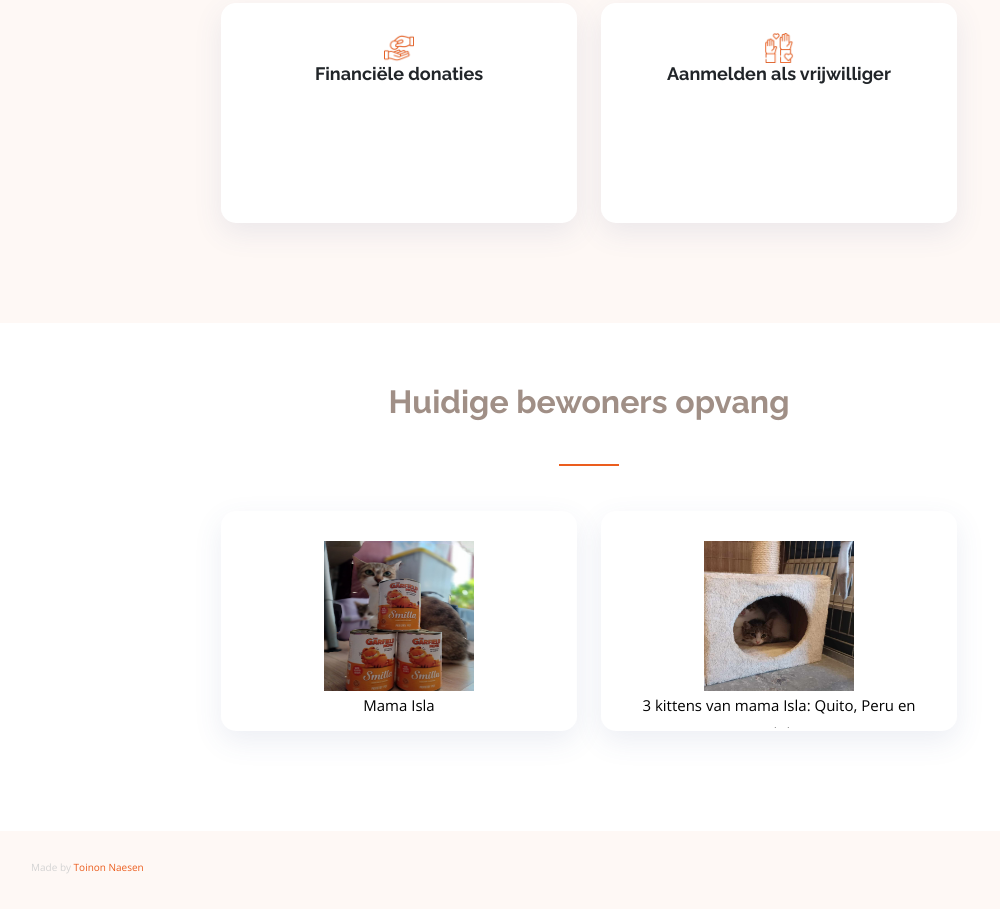
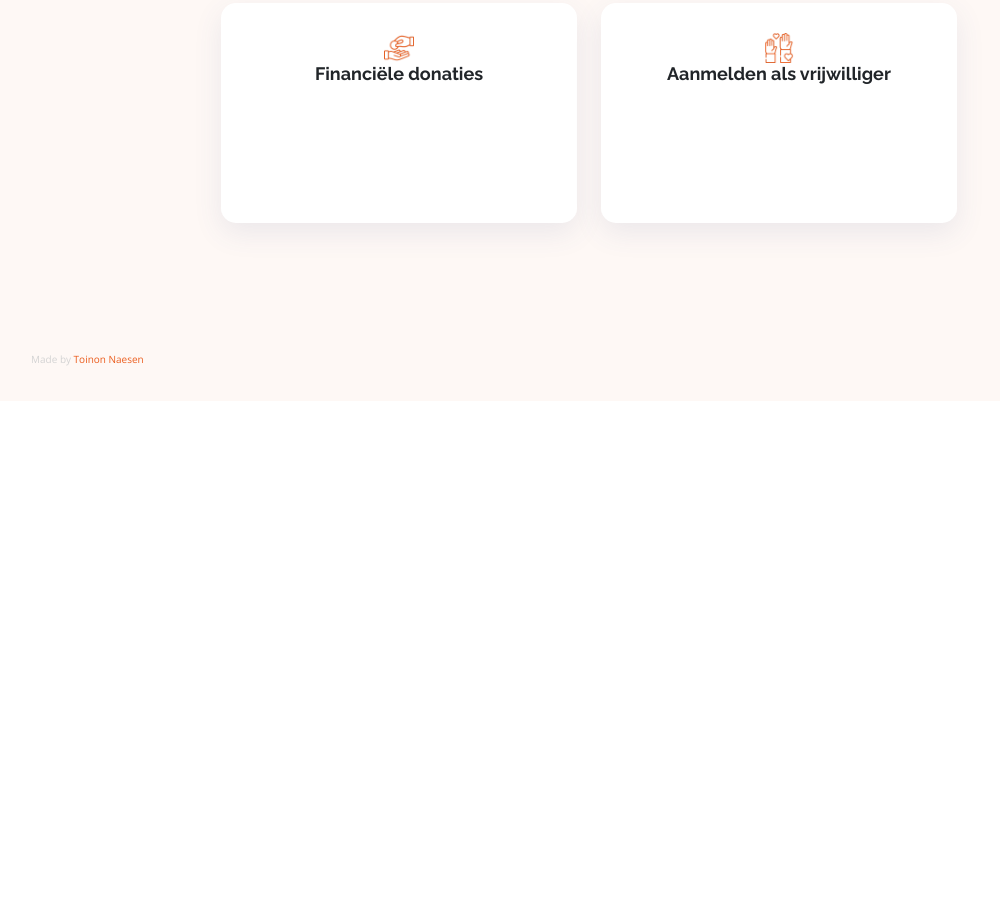
Before and after one commit to toinonsoph/Website-Chat-Oei, a website: page index.html in a window 1280 px wide. Shown: the part 1787-2696 px from the top of the page, without its empty margins (51-1051 px from the left). After the commit the page ends 2188 px from the top, so only its background shows below. Drawn offline with nearby package versions, Linux system fonts and the light colour scheme.

Commit message:
Removing huidige bewoners part

```diff
--- a/index.html
+++ b/index.html
@@ -220,7 +220,6 @@ border-color:#FEF8F5;
           <li><a class="nav-link scrollto" href="#wetgeving ">Wetgeving</a></li>
           <li><a class="nav-link scrollto" href="#adopties ">Adopties</a></li>
           <li><a class="nav-link scrollto" href="#contactgegevens">Contactgegevens sponsoring</a></li>
-          <li><a class="nav-link scrollto" href="#huidigeBewoners">Huidige bewoners opvang</a></li>
         </ul>
         <i class="bi bi-list mobile-nav-toggle"></i>
       </nav><!-- .navbar -->
@@ -329,40 +328,6 @@ border-color:#FEF8F5;
     </div>
   </section>
 <!-- End Contactgegevens sponsoring Section -->
-
-    <!-- =======  6 ======= -->
-    <!-- ======= Huidige bewoners opvang Section ======= -->
-    <section id="huidigeBewoners" class="services section-bg">
-      <div class="container" wat-kunnen-wij data-aos="fade-up">
-
-        <div class="section-title">
-          <h3 data-aos="fade-up" id="hoofdTitel" style="color:#a08f86;">Huidige bewoners opvang</h3>
-          <p></p>
-        </div>
-
-        <div class="row row-kennis justify-content-center">
-          <div class="col-md-6 col-lg-4 align-items-stretch" data-aos="zoom-in" data-aos-delay="100">
-            <div class="icon-box">
-              <div class="icon">
-                <img class="popupImg" src="image/Isla.png" alt="Mama Isla" style="width: 150px; height: 150px;">
-              </div>
-              <p class="description">Mama Isla</p>
-            </div>
-          </div>
-
-          <div class="col-md-6 col-lg-4  align-items-stretch ml-auto" data-aos="zoom-in" data-aos-delay="200">
-            <div class="icon-box">
-              <div class="icon">
-                <img class="popupImg" src="image/kittens-Isla.jpg" alt="Kittens Quito, Peru en Chili" style="width: 150px; height: 150px;">
-              </div>
-              <p class="description">3 kittens van mama Isla: Quito, Peru en Chili </p>
-            </div>
-          </div>
-        </div>
-      </div>
-    </section><!-- End Huidige bewoners opvang Section -->
-
-
   </main><!-- End #main -->
 
   <!-- ======= Footer ======= -->
```
